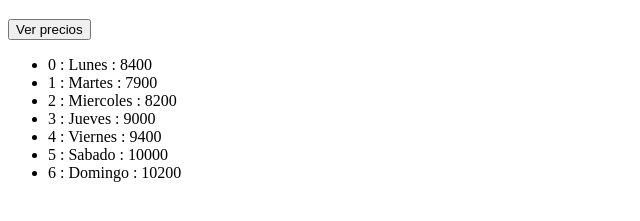
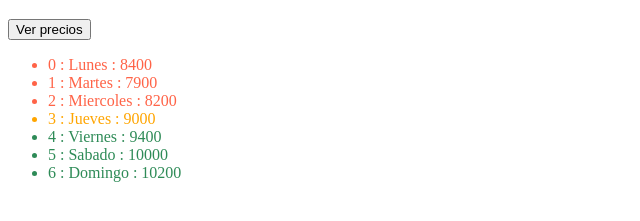
Before and after one commit to Sebas102507/FirstProjectWithVueJs, a plain HTML site: page index.html in a window 1280 px wide. Shown: the part 149-370 px from the top of the page, without its empty margins (0-640 px from the left). Drawn offline with nearby package versions, Linux system fonts and the light colour scheme.

Commit message:
Handle styles 1

```diff
--- a/app.js
+++ b/app.js
@@ -6,6 +6,7 @@ new Vue({
       image: "https://www.spectre.ai/assets/images/assets/ETH-logo.png?v=2.13",
       changePercent: 10,
       prices: [8400, 7900, 8200, 9000, 9400, 10000, 10200],
+      currentPrice:9000,
       pricesWithDays: [
                 { day: 'Lunes', value: 8400 },
                 { day: 'Martes', value: 7900 },
--- a/index.html
+++ b/index.html
@@ -17,6 +17,7 @@
 
     <h1>
       {{name}}
+      <span v-if="changePercent>0">💸</span>
       <span v-if="changePercent>0">💸</span>
       <span v-else-if="changePercent<0">☠️</span>
       <span v-else>🆘</span>
@@ -38,7 +39,7 @@
     </ul>
 
     <ul>
-      <li v-for="(price, index) in pricesWithDays" :key="price.day">
+      <li v-for="(price, index) in pricesWithDays" :key="price.day" v-bind:class="{orange: price.value === currentPrice, red: price.value < currentPrice, green: price.value > currentPrice}">
         {{index}} : {{price["day"]}} : {{price["value"]}}
       </li>
     </ul>
--- a/styles.css
+++ b/styles.css
@@ -1,3 +1,21 @@
 #logoEth{
   width: 100px;
 }
+
+.red{
+
+  color: tomato;
+
+}
+
+.green{
+
+  color: seagreen;
+
+}
+
+.orange{
+
+  color: orange;
+
+}
```
